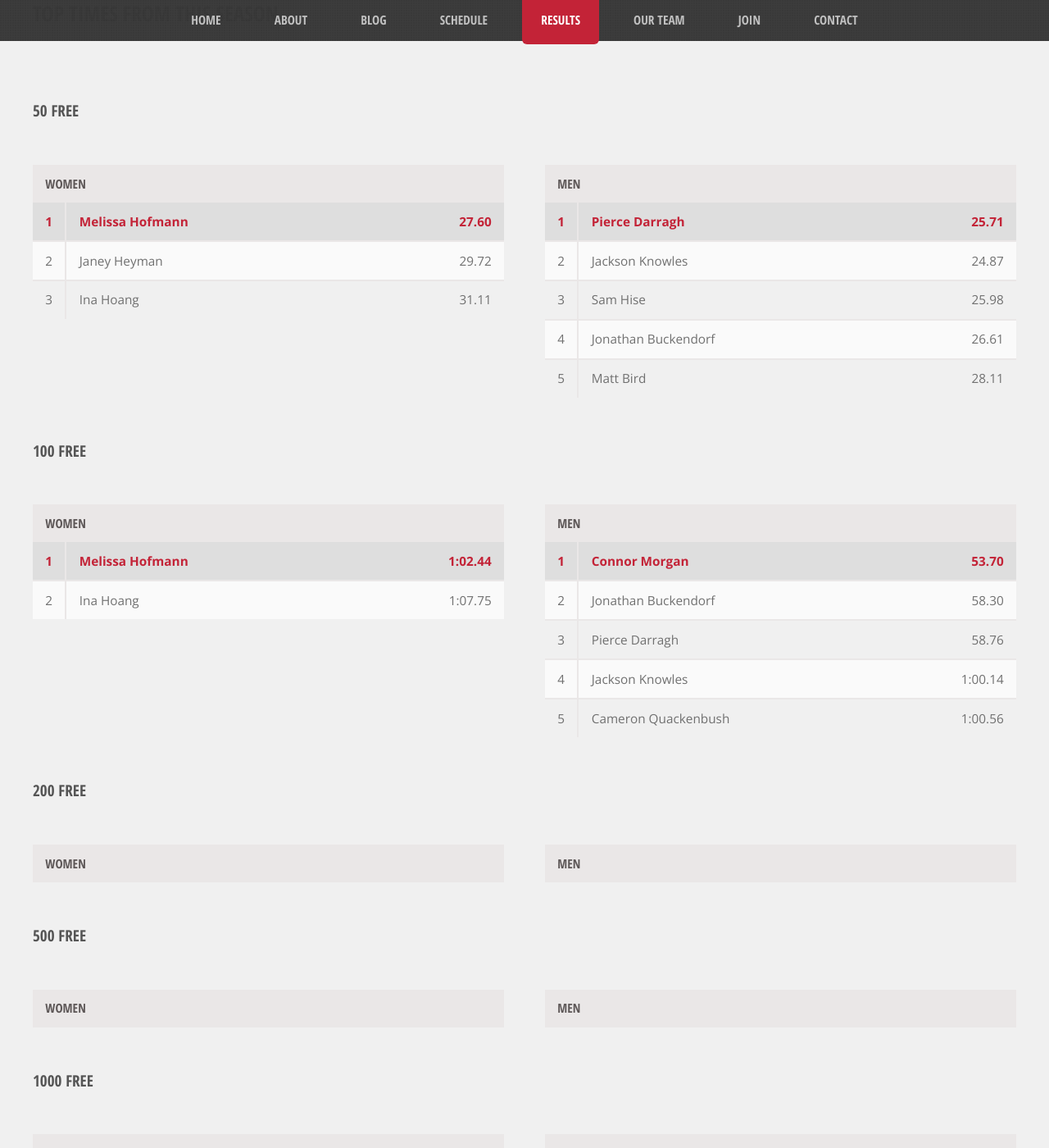
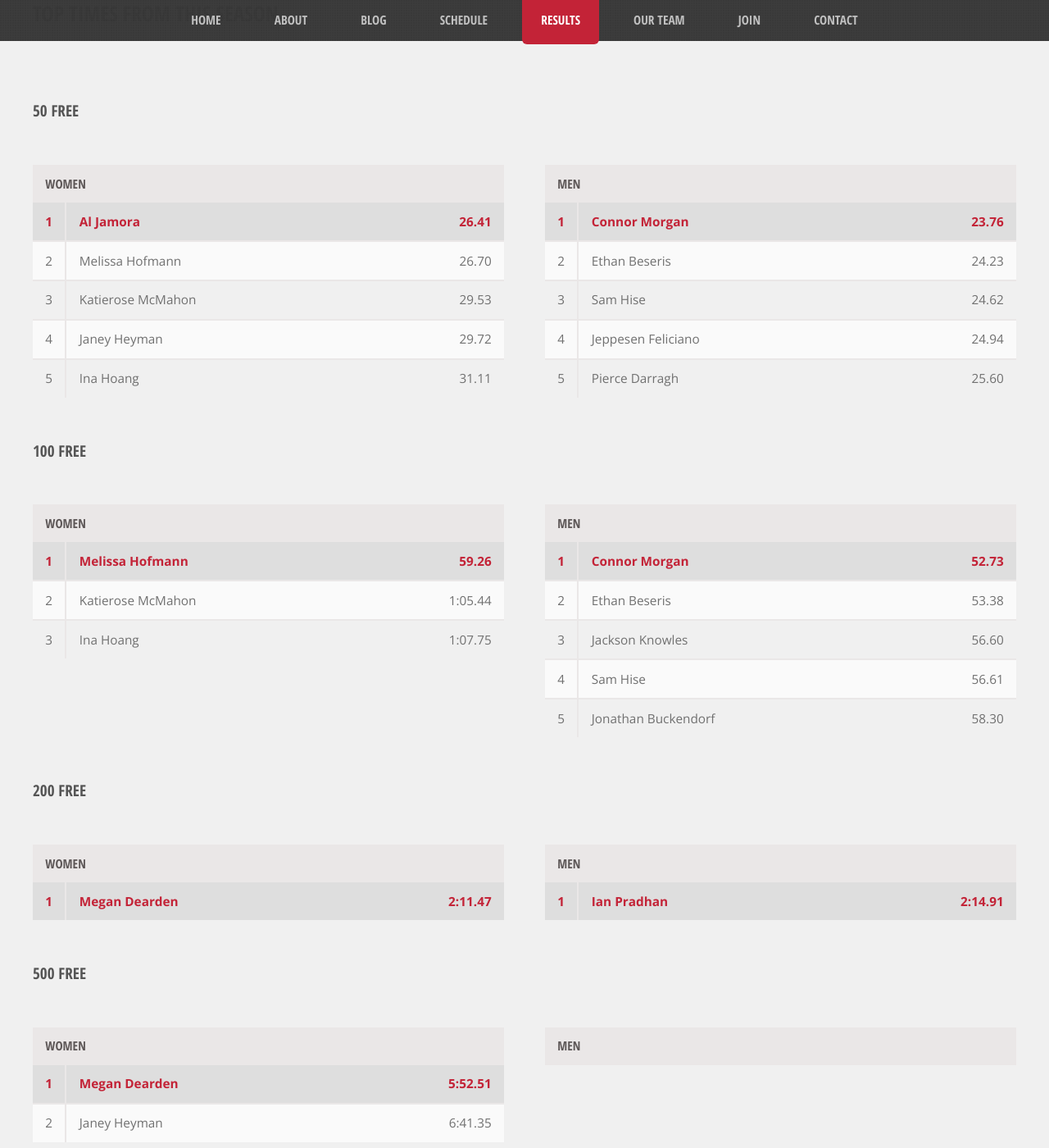
Before and after one commit to utahclubswimming/utahclubswimming.github.io, a Jekyll site: the page built from depth.html, in a window 1280 px wide and 1400 px high, scrolled down 370 px. Shown: the whole window at 82% size. Built offline with Jekyll 4.4.1, drawn with Linux system fonts in a browser that asks for light colours; some of the changed text lies outside the part shown.

Commit message:
Resolves #196
Also updated records to reflect new depth chart.

```diff
--- a/_data/depth.yml
+++ b/_data/depth.yml
@@ -1,82 +1,112 @@
 - event: 50 Free
   women:
+    - name: Al Jamora
+      time: "26.41"
     - name: Melissa Hofmann
-      time: "27.60"
+      time: "26.70"
+    - name: Katierose McMahon
+      time: "29.53"
     - name: Janey Heyman
       time: "29.72"
     - name: Ina Hoang
       time: "31.11"
   men:
+    - name: Connor Morgan
+      time: "23.76"
+    - name: Ethan Beseris
+      time: "24.23"
+    - name: Sam Hise
+      time: "24.62"
+    - name: Jeppesen Feliciano
+      time: "24.94"
     - name: Pierce Darragh
-      time: "25.71"
-    - name: Jackson Knowles
-      time: "24.87"
-    - name: Sam Hise
-      time: "25.98"
-    - name: Jonathan Buckendorf
-      time: "26.61"
-    - name: Matt Bird
-      time: "28.11"
+      time: "25.60"
 - event: 100 Free
   women:
     - name: Melissa Hofmann
-      time: "1:02.44"
+      time: "59.26"
+    - name: Katierose McMahon
+      time: "1:05.44"
     - name: Ina Hoang
       time: "1:07.75"
   men:
     - name: Connor Morgan
-      time: "53.70"
+      time: "52.73"
+    - name: Ethan Beseris
+      time: "53.38"
+    - name: Jackson Knowles
+      time: "56.60"
+    - name: Sam Hise
+      time: "56.61"
     - name: Jonathan Buckendorf
       time: "58.30"
-    - name: Pierce Darragh
-      time: "58.76"
-    - name: Jackson Knowles
-      time: "1:00.14"
-    - name: Cameron Quackenbush
-      time: "1:00.56"
 - event: 200 Free
+  women:
+    - name: Megan Dearden
+      time: "2:11.47"
+  men:
+    - name: Ian Pradhan
+      time: "2:14.91"
 - event: 500 Free
+  women:
+    - name: Megan Dearden
+      time: "5:52.51"
+    - name: Janey Heyman
+      time: "6:41.35"
 - event: 1000 Free
 - event: 1650 Free
   women:
+    - name: Al Jamora
+      time: "21:44.74"
     - name: Megan Dearden
       time: "22:07.77"
     - name: Elena Chong
       time: "22:12.24"
   men:
+    - name: Matt Bird
+      time: "22:29.39"
     - name: Dylan Noaker
       time: "27:56.83"
 - event: 50 Back
   women:
+    - name: Megan Dearden
+      time: "32.91"
     - name: Al Jamora
       time: "32.08"
+    - name: Melissa Hofmann
+      time: "32.89"
     - name: Elena Chong
       time: "32.93"
-    - name: Melissa Hofmann
-      time: "33.57"
   men:
+    - name: Connor Morgan
+      time: "26.91"
     - name: Sam Hise
       time: "34.32"
-- event: 100 Back
-  women:
-    - name: Melissa Hofmann
-      time: "1:07.69"
+    - name: Josh Parata
+      time: "40.26"
 - event: 100 Back
   women:
     - name: Al Jamora
       time: "1:07.15"
     - name: Megan Dearden
-      time: "1:13.78"
+      time: "1:07.26"
   men:
     - name: Connor Morgan
-      time: "58.91"
+      time: "56.76"
     - name: Ethan Beseris
-      time: "1:03.44"
+      time: "1:01.15"
     - name: Ian Pradhan
       time: "1:10.03"
 - event: 200 Back
+  men:
+    - name: Connor Morgan
+      time: "2:09.69"
+    - name: Ian Pradhan
+      time: "2:30.02"
 - event: 50 Breast
   women:
+    - name: Al Jamora
+      time: "34.50"
     - name: Ina Hoang
       time: "42.31"
   men:
@@ -97,15 +127,30 @@
     - name: Maddie Walters
       time: "1:34.12"
   men:
+    - name: Jeppesen Feliciano
+      time: "1:06.09"
+    - name: Connor Morgan
+      time: "1:09.53"
     - name: Kevin Hemmersmeier
       time: "1:25.24"
+    - name: Cameron Quackenbush
+      time: "1:39.54"
 - event: 200 Breast
+  men:
+    - name: Jeppesen Feliciano
+      time: "2:28.47"
+    - name: Kevin Hemmersmeier
+      time: "3:23.94"
 - event: 50 Fly
   women:
     - name: Al Jamora
       time: "30.69"
+    - name: Megan Dearden
+      time: "30.82"
     - name: Janey Heyman
       time: "31.17"
+    - name: Melissa Hofmann
+      time: "32.74"
     - name: Katierose McMahon
       time: "34.95"
   men:
@@ -114,15 +159,22 @@
     - name: Jonathan Buckendorf
       time: "27.61"
     - name: Jackson Knowles
-      time: "27.87"
+      time: "27.81"
     - name: Jaxon Roller
       time: "28.21"
+    - name: Connor Morgan
+      time: "28.23"
+- event: 100 Fly
+  women:
+    - name: Janey Heyman
+      time: "1:12.25"
+  men:
+    - name: Ethan Beseris
+      time: "58.38"
     - name: Cameron Quackenbush
-      time: "28.68"
-- event: 100 Fly
-  men:
-    - name: Cameron Quackenbush
-      time: "1:03.63"
+      time: "1:02.62"
+    - name: Jeppesen Feliciano
+      time: "1:07.38"
 - event: 200 Fly
 - event: 100 IM
   women:
@@ -131,7 +183,7 @@
     - name: Elena Chong
       time: "1:15.53"
     - name: Katierose McMahon
-      time: "1:19.81"
+      time: "1:17.04"
     - name: Maddie Walters
       time: "1:25.96"
   men:
@@ -143,7 +195,28 @@
       time: "1:05.45"
     - name: Jaxon Roller
       time: "1:06.65"
-    - name: Ian Pradhan
-      time: "1:11.50"
+    - name: Pierce Darragh
+      time: "1:10.56"
 - event: 200 IM
+  women:
+    - name: Megan Dearden
+      time: "2:26.58"
+    - name: Janey Heyman
+      time: "2:39.45"
+    - name: Katierose McMahon
+      time: "2:46.68"
+  men:
+    - name: Connor Morgan
+      time: "2:09.49"
+    - name: Ethan Beseris
+      time: "2:17.10"
+    - name: Cameron Quackenbush
+      time: "2:22.12"
+    - name: Jeppesen Feliciano
+      time: "2:27.82"
+    - name: Kevin Hemmersmeier
+      time: "3:00.38"
 - event: 400 IM
+  women:
+    - name: Megan Dearden
+      time: "5:13.35"
--- a/_data/records.yml
+++ b/_data/records.yml
@@ -23,32 +23,34 @@
   man_name: Ethan Beseris
   man_time: "49.51L"
 - event: 200 Free
-  woman_name: Aari Lyijynen
-  woman_time: "2:34.08"
+  woman_name: Megan Dearden
+  woman_time: "2:11.47"
   man_name: Matt Bird
   man_time: "2:06.03"
 - event: 500 Free
-  woman_name: Polly Creveling
-  woman_time: "6:02.78"
+  woman_name: Megan Dearden
+  woman_time: "5:52.51"
   man_name: Matt Bird
   man_time: "6:01.61"
 - event: 1000 Free
 - event: 1650 Free
-  woman_name: Megan Dearden
-  woman_time: "22:07.77"
+  woman_name: Al Jamora
+  woman_time: "21:44.47"
   man_name: Matt Bird
   man_time: "20:54.42"
 - event: 50 Back
   woman_name: Melissa Hofmann
   woman_time: "29.98L"
-  man_name: Ethan Beseris
-  man_time: "27.21L"
+  man_name: Connor Morgan
+  man_time: "26.91"
 - event: 100 Back
   woman_name: Al Jamora
   woman_time: "1:07.15"
   man_name: Connor Morgan
-  man_time: "58.91"
+  man_time: "56.76"
 - event: 200 Back
+  man_name: Connor Morgan
+  man_time: "2:09.69"
 - event: 50 Breast
   woman_name: Al Jamora
   woman_time: "33.94"
@@ -58,16 +60,18 @@
   woman_name: Katierose McMahon
   woman_time: "1:31.49"
   man_name: Jeppesen Feliciano
-  man_time: "1:06.19"
+  man_time: "1:06.09"
 - event: 200 Breast
   man_name: Jeppesen Feliciano
-  man_time: "2:39.80"
+  man_time: "2:28.47"
 - event: 50 Fly
   woman_name: Janey Heyman
   woman_time: "29.83"
   man_name: Ethan Beseris
   man_time: "25.31"
 - event: 100 Fly
+  woman_name: Janey Heyman
+  woman_time: "1:12.25"
   man_name: Ethan Beseris
   man_time: "54.35"
 - event: 200 Fly
@@ -77,11 +81,13 @@
   man_name: Connor Morgan
   man_time: "1:01.97"
 - event: 200 IM
-  woman_name: Janey Heyman
-  woman_time: "2:34.31"
-  man_name: Ethan Beseris
-  man_time: "2:18.01"
+  woman_name: Megan Dearden
+  woman_time: "2:26.58"
+  man_name: Connor Morgan
+  man_time: "2:09.49"
 - event: 400 IM
+  woman_name: Megan Dearden
+  woman_time: "5:13.35"
 - event: 200 Free Relay
   woman_name: Hofmann, Heyman, Nguyen, Creveling
   woman_time: "1:51.90"
```
